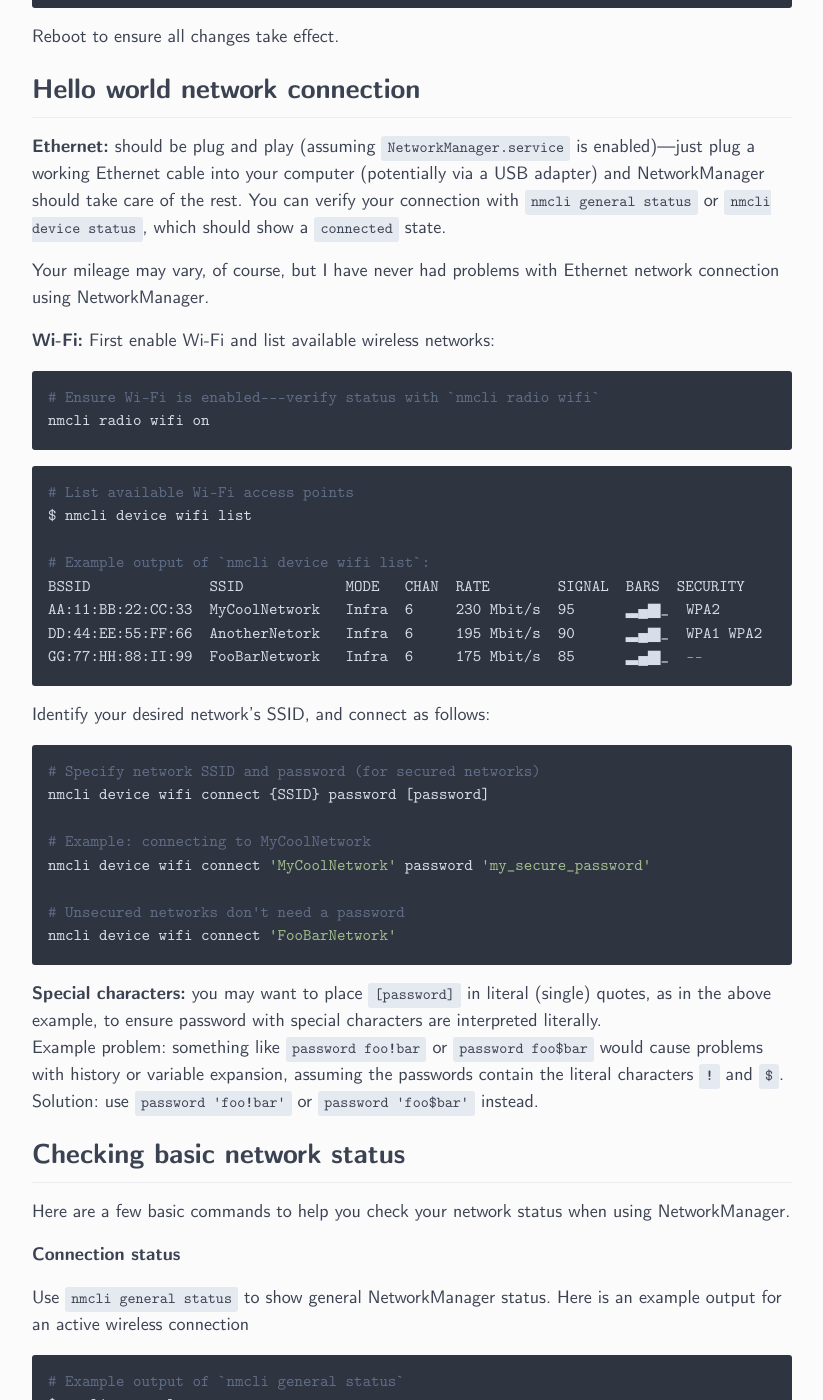
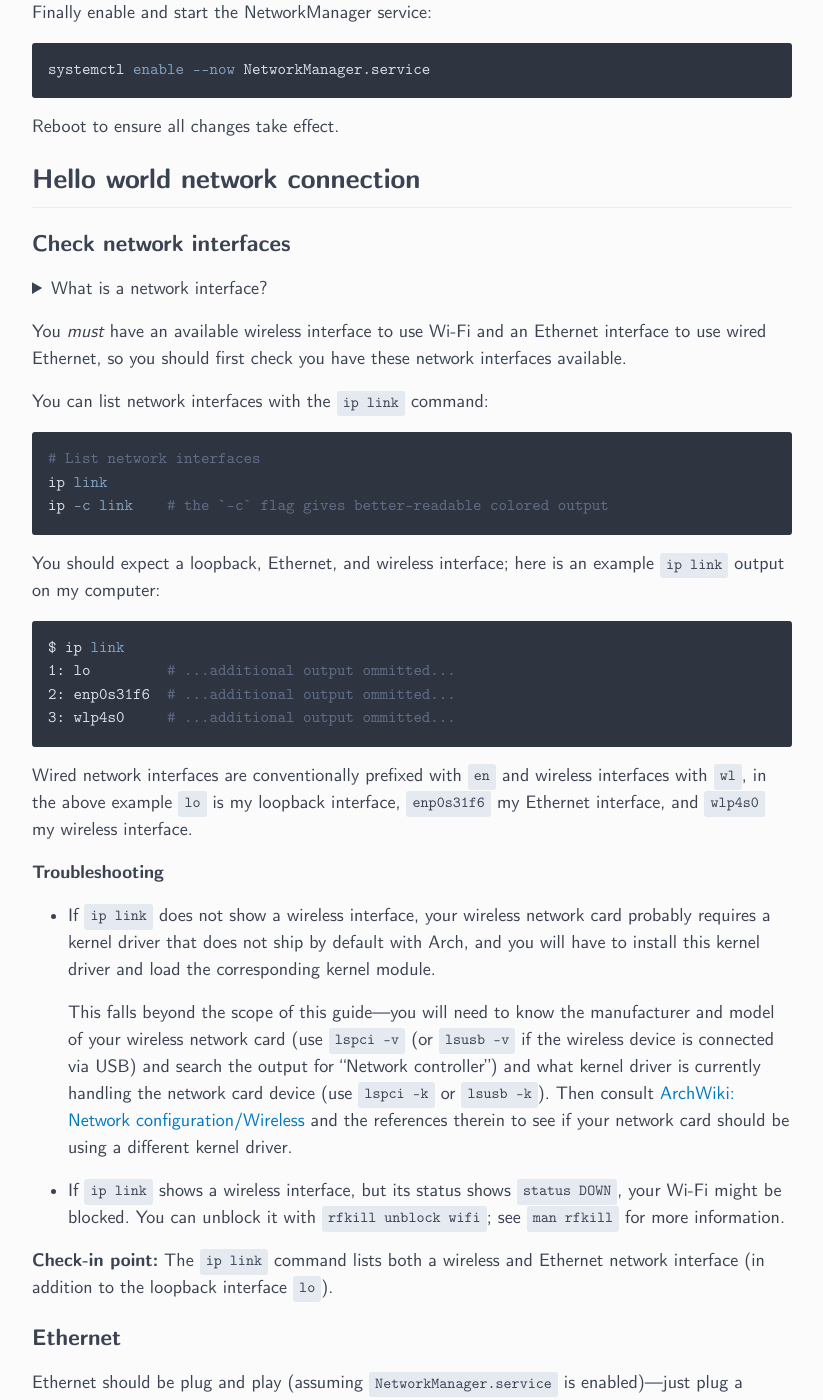
Before and after one commit to ejmastnak/ejmastnak.github.io, a Jekyll site: the page built from notes/arch/basics/network-manager.md, in a window 1280 px wide and 1400 px high, scrolled down 2267 px. Shown: the whole window, without its empty margins (228-1051 px from the left). Built offline with Jekyll 4.4.1, drawn with Linux system fonts in a browser that asks for light colours; some of the changed text lies outside the part shown.

Commit message:
Improve NetworkManager article
- Add section on troubleshooting wireless interface that doesn't load
- Add section on finding IP addresses for each network interface

````diff
--- a/notes/arch/basics/network-manager.md
+++ b/notes/arch/basics/network-manager.md
@@ -29,6 +29,9 @@ In practice, NM provides "set it and forget it" functionality---after connecting
   * [Disable currently running network daemons (if needed)](#disable-currently-running-network-daemons-if-needed)
   * [Start NetworkManager](#start-networkmanager)
 * [Hello world network connection](#hello-world-network-connection)
+  * [Check network interfaces](#check-network-interfaces)
+  * [Ethernet](#ethernet)
+  * [Wi-Fi](#wi-fi)
 * [Checking basic network status](#checking-basic-network-status)
 
 <!-- vim-markdown-toc -->
@@ -88,12 +91,60 @@ Reboot to ensure all changes take effect.
 
 ## Hello world network connection
 
-**Ethernet:** should be plug and play (assuming `NetworkManager.service` is enabled)---just plug a working Ethernet cable into your computer (potentially via a USB adapter) and NetworkManager should take care of the rest.
+### Check network interfaces
+
+<details>
+  <summary>
+  What is a network interface?
+  </summary>
+  <p>Briefly, a network interface is the connection point between your computer and a computer network.
+  A typical computer has a wireless, Ethernet, and loopback interface;
+  the loopback is virtual interface used by your computer to communicate with itself.</p>
+</details>
+
+You *must* have an available wireless interface to use Wi-Fi and an Ethernet interface to use wired Ethernet, so you should first check you have these network interfaces available.
+
+You can list network interfaces with the `ip link` command:
+
+```sh
+# List network interfaces
+ip link
+ip -c link    # the `-c` flag gives better-readable colored output
+```
+
+You should expect a loopback, Ethernet, and wireless interface; here is an example `ip link` output on my computer:
+
+```sh
+$ ip link
+1: lo         # ...additional output ommitted...
+2: enp0s31f6  # ...additional output ommitted...
+3: wlp4s0     # ...additional output ommitted...
+```
+
+Wired network interfaces are conventionally prefixed with `en` and wireless interfaces with `wl`,
+in the above example `lo` is my loopback interface, `enp0s31f6` my Ethernet interface, and `wlp4s0` my wireless interface.
+
+**Troubleshooting**
+- If `ip link` does not show a wireless interface, your wireless network card probably requires a kernel driver that does not ship by default with Arch, and you will have to install this kernel driver and load the corresponding kernel module.
+
+  This falls beyond the scope of this guide---you will need to know the manufacturer and model of your wireless network card (use `lspci -v` (or `lsusb -v` if the wireless device is connected via USB) and search the output for "Network controller") and what kernel driver is currently handling the network card device (use `lspci -k` or `lsusb -k`).
+  Then consult [ArchWiki: Network configuration/Wireless](https://wiki.archlinux.org/title/Network_configuration/Wireless) and the references therein to see if your network card should be using a different kernel driver.
+
+- If `ip link` shows a wireless interface, but its status shows `status DOWN`, your Wi-Fi might be blocked.
+  You can unblock it with `rfkill unblock wifi`; see `man rfkill` for more information.
+
+**Check-in point:** The `ip link` command lists both a wireless and Ethernet network interface (in addition to the loopback interface `lo`).
+
+### Ethernet
+
+Ethernet should be plug and play (assuming `NetworkManager.service` is enabled)---just plug a working Ethernet cable into your computer (potentially via a USB adapter) and NetworkManager should take care of the rest.
 You can verify your connection with `nmcli general status` or `nmcli device status`, which should show a `connected` state.
 
-Your mileage may vary, of course, but I have never had problems with Ethernet network connection using NetworkManager.
+Your mileage may vary, of course, but Ethernet network connections have always worked automatically for me when using NetworkManager.
 
-**Wi-Fi:** First enable Wi-Fi and list available wireless networks:
+### Wi-Fi
+
+First enable Wi-Fi and list available wireless networks:
 
 ```sh
 # Ensure Wi-Fi is enabled---verify status with `nmcli radio wifi`
@@ -101,7 +152,7 @@ nmcli radio wifi on
 ```
 
 ```sh
-# List available Wi-Fi access points
+# List available Wi-Fi networks
 $ nmcli device wifi list
 
 # Example output of `nmcli device wifi list`:
@@ -168,21 +219,14 @@ Use `nmcli connection show --active` to show only current connections.
 NetworkManager stores connection files in `/etc/NetworkManager/system-connections/`---note that Wi-Fi passwords are stored in plain text and are protected only with root access permissions.
 See [ArchWiki: NetworkManager/Encrypted Wi-Fi passwords](https://wiki.archlinux.org/title/NetworkManager#Encrypted_Wi-Fi_passwords) for ways to encrypt Wi-Fi passwords.
 
-**Network interfaces**
+**IP addresses**
 
-You can list network interfaces with the `ip` command:
+You can list the IP address associated with each of your network interfaces with the `ip address` command:
+
 ```sh
-# List network interfaces
-ip link       # use `ip -c link` for colored output
+# List network interfaces and their corresponding IP addresses
+ip address       # `ip addr` or even `ip a` should work, too
+ip -c addresses  # use the `-c` flag for colored output
+```
 
-# List network interfaces and IP addresses
-ip a[ddress]  # use `ip -c a` for colored output
-```
-Briefly, a network interface is the connection point between your computer and a computer network.
-A typical computer has a wireless, Ethernet, and loopback interface;
-the loopback is virtual interface used by your computer to communicate with itself.
-
-You should know the names of your network interfaces---wired network interfaces are conventionally prefixed with `en` and wireless interfaces with `wl`; mine were `enp0s20u1` and `wlan0`.
-
-(Aside: if `ip link` shows `status DOWN` for your wireless interface, your Wi-Fi might be blocked.
-You can unblock it with `rfkill unblock wifi`; see `man rfkill` for more information.)
+The output of `ip address` is a bit verbose---check the `inet` field of each interface for an IPv4 address and the `inet6` field for an IPv6 address.
````
